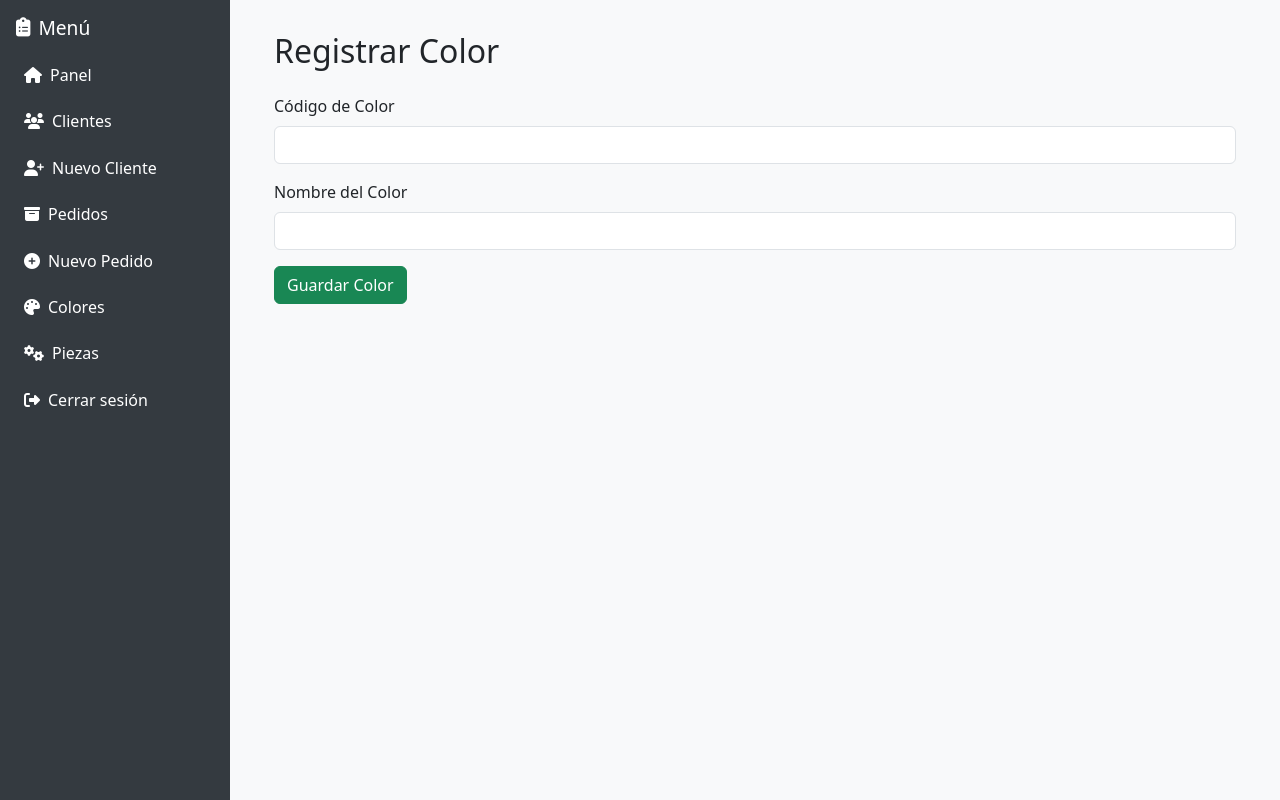
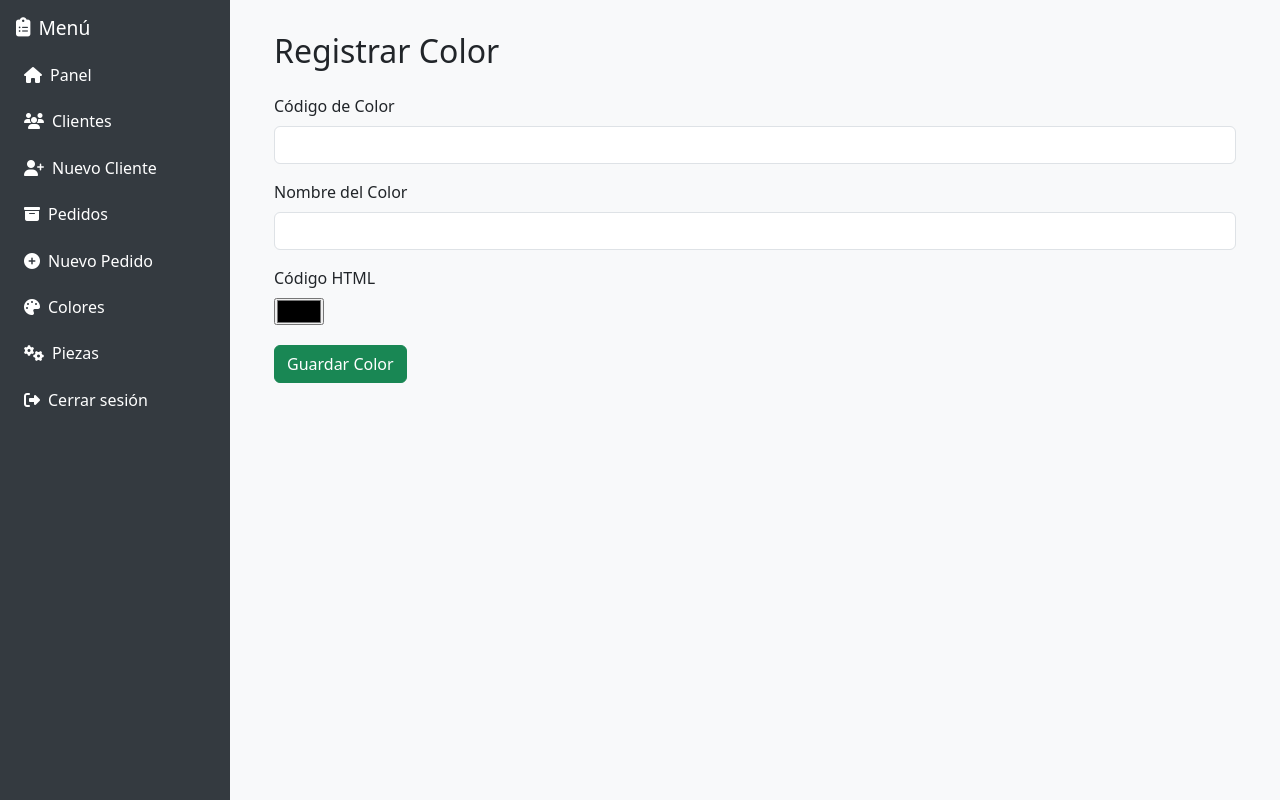
Before and after one commit to julioapb/automatizacion, a Flask app: page /color/nuevo in a window 1280 px wide. Run offline with Flask 3, Linux system fonts and the light colour scheme; the visitor is signed in with stand-in values (Sample User, id 1).

Commit message:
Colores v2

```diff
--- a/app.py
+++ b/app.py
@@ -3,6 +3,9 @@ from reportlab.lib.pagesizes import mm
 from reportlab.pdfgen import canvas
 from reportlab.lib.utils import ImageReader
 from datetime import datetime
+from io import BytesIO
+from reportlab.lib.colors import HexColor
+from datetime import date
 import os
 import mysql.connector
 import math
@@ -303,16 +306,6 @@ def pedidos():
 
 # ===== Generar etiqueta ======
 
-from flask import send_file
-from io import BytesIO
-from reportlab.lib.pagesizes import mm
-from reportlab.pdfgen import canvas
-from reportlab.lib.utils import ImageReader
-import os
-import math
-from datetime import date
-
-
 @app.route("/etiqueta/<int:id_pedido>")
 def generar_etiqueta(id_pedido):
     """Genera etiquetas en PDF para impresión térmica (80x50 mm)."""
@@ -323,11 +316,15 @@ def generar_etiqueta(id_pedido):
     conn = get_db_connection()
     cursor = conn.cursor(dictionary=True)
 
-    # Consulta los servicios del pedido y su info asociada
     cursor.execute("""
         SELECT
-            p.numero_pedido, c.nombre AS cliente, s.referencia,
-            s.articulos_por_caja, ps.cantidad, col.nombre_color AS color
+            p.numero_pedido,
+            c.nombre AS cliente,
+            s.referencia,
+            s.articulos_por_caja,
+            ps.cantidad,
+            col.nombre_color AS color,
+            col.codigo_html AS codigo_html
         FROM pedidos p
         JOIN cliente c ON p.id_cliente = c.id_cliente
         JOIN pedido_servicio ps ON p.id_pedido = ps.id_pedido
@@ -343,13 +340,13 @@ def generar_etiqueta(id_pedido):
         flash("No se encontraron servicios para este pedido.", "warning")
         return redirect(url_for("pedidos"))
 
-    # Crear PDF en memoria
     buffer = BytesIO()
     pdf = canvas.Canvas(buffer, pagesize=(80 * mm, 50 * mm))
 
     for r in registros:
         ref = r["referencia"]
         color = r["color"] or "-"
+        color_html = r["codigo_html"] or "#FFFFFF"
         cantidad = r["cantidad"]
         num_pedido = r["numero_pedido"]
         por_caja = r["articulos_por_caja"] or 1
@@ -359,31 +356,20 @@ def generar_etiqueta(id_pedido):
         resto = cantidad % por_caja
 
         for i in range(num_cajas):
-            # Determinar cantidad en la caja actual
-            if i == num_cajas - 1 and resto != 0:
-                cantidad_caja = resto
-            else:
-                cantidad_caja = por_caja
+            cantidad_caja = resto if (i == num_cajas - 1 and resto != 0) else por_caja
 
-            # === CABECERA (Referencia) ===
-            # Ajustar tamaño según longitud del texto
+            # === CABECERA ===
             if len(ref) > 12:
                 pdf.setFont("Helvetica-Bold", 10)
             else:
                 pdf.setFont("Helvetica-Bold", 12)
-
-            # Dibujar centrado y un poco más abajo para no tocar la línea
             pdf.drawCentredString(40 * mm, 44 * mm, ref)
 
-            # Línea superior un poco más arriba para mejor equilibrio
-            #pdf.line(3 * mm, 46 * mm, 77 * mm, 46 * mm)
-
-
-            # === IMAGEN A LA IZQUIERDA ===
+            # === IMAGEN IZQUIERDA (ligeramente más pequeña) ===
             ruta_imagen = f"static/img/servicios/{ref}.png"
             img_x = 5 * mm
             img_y = 10 * mm
-            img_w = 38 * mm
+            img_w = 30 * mm   # antes 38 mm → reducimos
             img_h = 30 * mm
 
             if os.path.exists(ruta_imagen):
@@ -391,20 +377,37 @@ def generar_etiqueta(id_pedido):
                 pdf.drawImage(img, img_x, img_y, width=img_w, height=img_h, preserveAspectRatio=True)
             else:
                 pdf.setFont("Helvetica-Oblique", 8)
-                pdf.drawCentredString(img_x + 18 * mm, img_y + 15 * mm, "(Sin imagen)")
+                pdf.drawCentredString(img_x + 15 * mm, img_y + 15 * mm, "(Sin imagen)")
 
-            # === DATOS A LA DERECHA ===
-            cuadro_x = 45 * mm
+            # === CUADRO DERECHA (más ancho) ===
+            cuadro_x = 37 * mm
             cuadro_y = 10 * mm
-            cuadro_w = 30 * mm
+            cuadro_w = 40 * mm
             cuadro_h = 30 * mm
             pdf.rect(cuadro_x, cuadro_y, cuadro_w, cuadro_h)
 
+
             pdf.setFont("Helvetica", 8)
-            pdf.drawString(cuadro_x + 3, cuadro_y + cuadro_h - 8, f"COLOR: {color}")
-            pdf.drawString(cuadro_x + 3, cuadro_y + cuadro_h - 16, f"CANTIDAD: {cantidad_caja}")
-            pdf.drawString(cuadro_x + 3, cuadro_y + cuadro_h - 24, f"ORD: {num_pedido}")
-            pdf.drawString(cuadro_x + 3, cuadro_y + cuadro_h - 32, f"FECHA: {fecha}")
+
+            # === INFORMACIÓN PRINCIPAL ARRIBA ===
+            pdf.drawString(cuadro_x + 3, cuadro_y + cuadro_h - 10, f"CANTIDAD: {cantidad_caja}")
+            pdf.drawString(cuadro_x + 3, cuadro_y + cuadro_h - 18, f"ORD: {num_pedido}")
+            pdf.drawString(cuadro_x + 3, cuadro_y + cuadro_h - 26, f"FECHA: {fecha}")
+
+
+
+            # === TEXTO DEL COLOR (AL FINAL) ===
+            color_texto = color[:26] + "…" if len(color) > 26 else color
+            pdf.drawString(cuadro_x + 3, cuadro_y + cuadro_h - 38, f"COLOR: {color_texto}")
+
+            # === CÍRCULO DEL COLOR (más grande y más abajo) ===
+            try:
+                pdf.setFillColor(HexColor(color_html))
+                # centrado debajo del texto COLOR
+                pdf.circle(cuadro_x + 10, cuadro_y + cuadro_h - 48, 7, fill=1, stroke=1)
+                pdf.setFillColorRGB(0, 0, 0)
+            except Exception as e:
+                print("Error color:", e)
 
             # === MARCO EXTERIOR ===
             pdf.rect(2 * mm, 2 * mm, 76 * mm, 46 * mm)
@@ -413,7 +416,13 @@ def generar_etiqueta(id_pedido):
     pdf.save()
     buffer.seek(0)
 
-    return send_file(buffer, as_attachment=False, download_name=f"etiquetas_pedido_{id_pedido}.pdf", mimetype="application/pdf")
+    return send_file(
+        buffer,
+        as_attachment=False,
+        download_name=f"etiquetas_pedido_{id_pedido}.pdf",
+        mimetype="application/pdf"
+    )
+
 
 
 
@@ -424,15 +433,16 @@ def nuevo_color():
         return redirect(url_for("login"))
 
     if request.method == "POST":
-        codigo = request.form.get("codigo_color")
-        nombre = request.form.get("nombre_color")
+        codigo_cliente = request.form.get("codigo_color")   # código del cliente
+        codigo_html = request.form.get("codigo_html")       # código HTML
+        nombre = request.form.get("nombre_color")           # nombre del color
 
         conn = get_db_connection()
         cursor = conn.cursor()
-        cursor.execute(
-            "INSERT INTO color (codigo_color, nombre_color) VALUES (%s, %s)",
-            (codigo, nombre)
-        )
+        cursor.execute("""
+            INSERT INTO color (codigo_color, codigo_html, nombre_color)
+            VALUES (%s, %s, %s)
+        """, (codigo_cliente, codigo_html, nombre))
         conn.commit()
         cursor.close()
         conn.close()
@@ -441,6 +451,8 @@ def nuevo_color():
         return redirect(url_for("colores"))
 
     return render_template("color_form.html")
+
+
 
 
 @app.route("/colores")
--- a/templates/color_form.html
+++ b/templates/color_form.html
@@ -13,6 +13,10 @@
       <label class="form-label">Nombre del Color</label>
       <input type="text" name="nombre_color" class="form-control" required>
     </div>
+     <div class="mb-3">
+      <label for="codigo_html" class="form-label">Código HTML</label><br>
+      <input type="color" name="codigo_html" id="codigo_html" value="#000000" required>
+    </div>
     <button type="submit" class="btn btn-success">Guardar Color</button>
   </form>
 </div>
```
